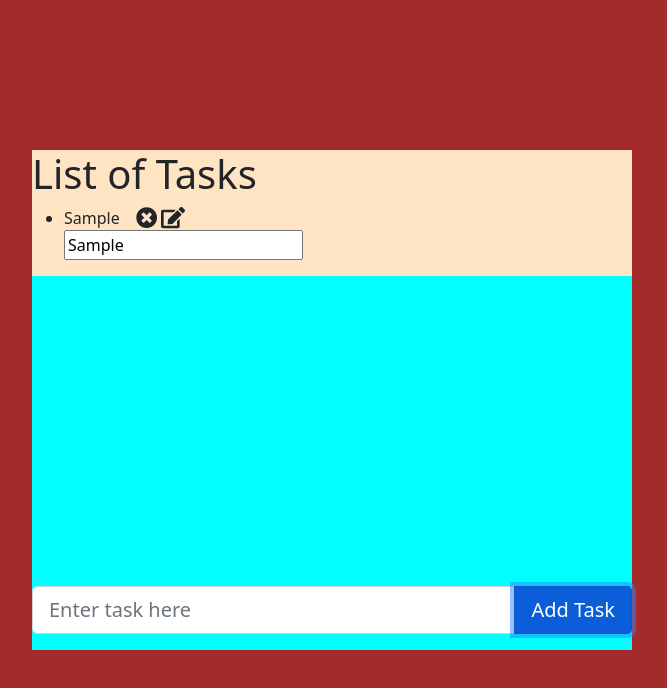
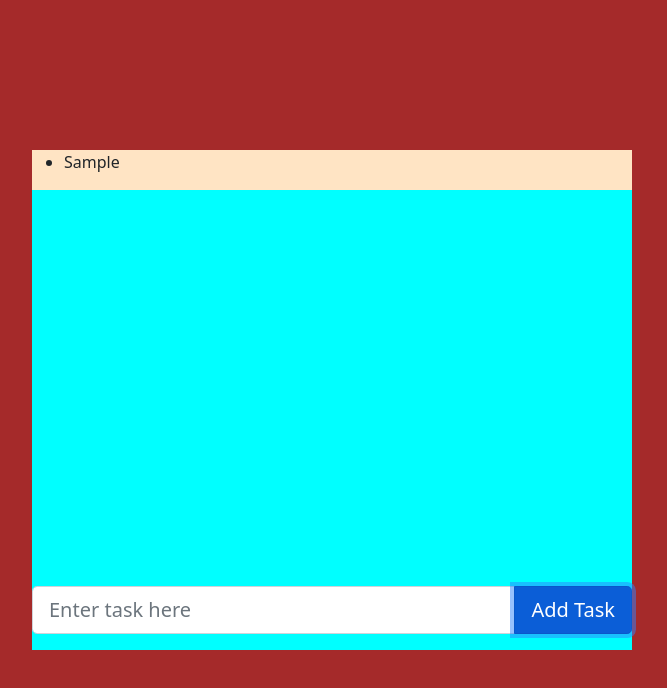
Before and after one commit to CaliforniaDev/ReactAssignment-1, a React (Create React App) app in the folder task-app/: page / in a window 1280 px wide. Both pictures are taken after typing "Sample" into the empty fields and a click on the button "Add Task". Shown: the top 688 px of the page, without its empty margins (308-975 px from the left). Built offline with nearby package versions, Linux system fonts and the light colour scheme.

Commit message:
Change map items

```diff
--- a/task-app/src/components/Overview.js
+++ b/task-app/src/components/Overview.js
@@ -1,35 +1,23 @@
+import TaskItem from './TaskItem';
 import { FontAwesomeIcon } from '@fortawesome/react-fontawesome';
 import { faEdit, faTimesCircle } from '@fortawesome/free-solid-svg-icons';
 
 
 
 const Overview = (props) => {
-    const { tasks, state, removeTask, editTask, updateTask } = props;
-    const listTasks = tasks.map((taskItem) =>
-        //state.editing === true ? console.log(state) :
-        <li className="styles.item" key={taskItem.id}>
-            <div>
-                {taskItem.text}
-                <TasksController
-                    editTask={editTask}
-                    removeTask={() => removeTask(taskItem.id)}
-                />
-            </div>
-            <input
-                onChange={updateTask}
-                type="text"
-                className="style.textInput"
-                defaultValue={taskItem.text}
-            />
-        </li>
-    );
+    const { tasks } = props;
     return (
         <div>
-            <h1>List of Tasks</h1>
-            <ul>{listTasks}</ul>
+            <ul>
+                {tasks.map(task => (
+                    <li key={task.id}>{task.text}</li>
+                ))}
+            </ul>
         </div>
     );
 }
+
+
 
 const TasksController = (props) => {
     const { removeTask, editTask } = props;
@@ -45,3 +33,26 @@ const TasksController = (props) => {
 }
 
 export default Overview;
+
+
+
+{/*   const listTasks = tasks.map((taskItem) =>
+        //state.editing === true ? console.log(state) :
+        <li className="styles.item" key={taskItem.id}>
+            <div style={viewmode}>
+                {taskItem.text}
+                <TasksController
+                    editTask={editTask}
+                    removeTask={() => removeTask(taskItem.id)}
+                />
+            </div>
+            <input
+                value={taskItem.text}
+                type="text"
+                className="style.textInput"
+                onChange={e => updateTask(e.target.value, taskItem.id)}
+            />
+
+            <button >Update Task</button>
+        </li>
+    ); */}
```
